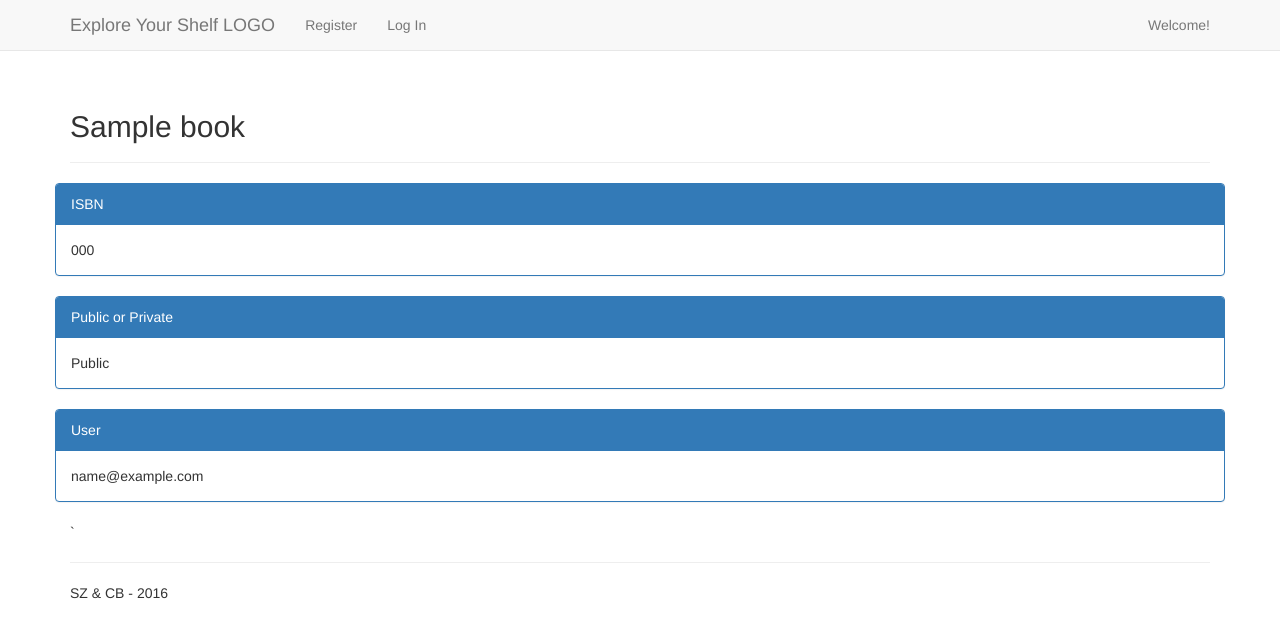
After one commit to szapata1014/App, a Flask app: page /book/1 in a window 1280 px wide. The commit adds this page. Shown: the top 638 px of the page. Run offline with Flask 2, Linux system fonts and the light colour scheme; tables that the repository leaves empty hold one stand-in row (values such as "Sample post"); some libraries are stand-ins or nearby versions.

Commit message:
Added book details page

```diff
--- a/app/book/views.py
+++ b/app/book/views.py
@@ -1,6 +1,6 @@
 from flask import render_template, Blueprint, request, url_for, flash, redirect
 from flask_login import login_required, current_user
-from app.models import Book
+from app.models import Book, User
 from .forms import AddBookForm
 from app import db
 
@@ -38,3 +38,19 @@ def add_book():
 			flash('ERROR! Book was not added.', 'error')
 
 	return render_template('add_book.html', form=form)
+
+
+@book_blueprint.route('/book/<book_id>')
+def book_details(book_id):
+    book_with_user = db.session.query(Book, User).join(User).filter(Book.id == book_id).first()
+    if book_with_user is not None:
+        if book_with_user.Book.is_public:
+            return render_template('book_details.html', book=book_with_user)
+        else:
+            if current_user.is_authenticated and book_with_user.Book.user_id == current_user.id:
+                return render_template('book_detail.html', book=book_with_user)
+            else:
+                flash('Error! Incorrect permissions to access this book.', 'error')
+    else:
+        flash('Error! Book does not exist.', 'error')
+    return redirect(url_for('book.public_books'))
--- /dev/null
+++ b/app/templates/book_details.html
@@ -0,0 +1,32 @@
+{% extends "layout.html" %}
+{% block content %}
+
+<div class="user-profile">
+  <div class="page-header">
+    <h2>{{ book.Book.title }}</h2>
+  </div>
+
+  <div class="row">
+    <div class="panel panel-primary">
+      <div class="panel-heading">ISBN</div>
+      <div class="panel-body">{{ book.Book.isbn }}</div>
+    </div>
+
+    <div class="panel panel-primary">
+      <div class="panel-heading">Public or Private</div>
+      {% if book.Book.is_public %}
+        <div class="panel-body">Public</div>
+      {% else %}
+        <div class="panel-body">Private</div>
+      {% endif %}
+    </div>
+
+    <div class="panel panel-primary">
+      <div class="panel-heading">User</div>
+      <div class="panel-body">{{ book.User.email }}</div>
+    </div>
+
+  </div>
+</div>`
+
+{% endblock %}
--- a/app/templates/public_books.html
+++ b/app/templates/public_books.html
@@ -16,7 +16,7 @@
     <tbody>
       {% for book in public_books %}
       <tr>
-        <td>{{ book.title }}</td>
+        <td><a href="{{ url_for('book.book_details', book_id = book.id) }}">{{ book.title }}</a></td>
         <td>{{ book.isbn }}</td>
       </tr>
       {% endfor %}
--- a/app/templates/user_books.html
+++ b/app/templates/user_books.html
@@ -14,7 +14,7 @@
     <tbody>
       {% for book in user_books %}
       <tr>
-        <td>{{ book.title }}</td>
+        <td><a href="{{ url_for('book.book_details', book_id=book.id) }}">{{ book.title }}</a></td>
         <td>{{ book.isbn }}</td>
       </tr>
       {% endfor %}
```
Also changed, not shown: app/templates/books.html (deleted, +0 -28 lines), 3 other files.
